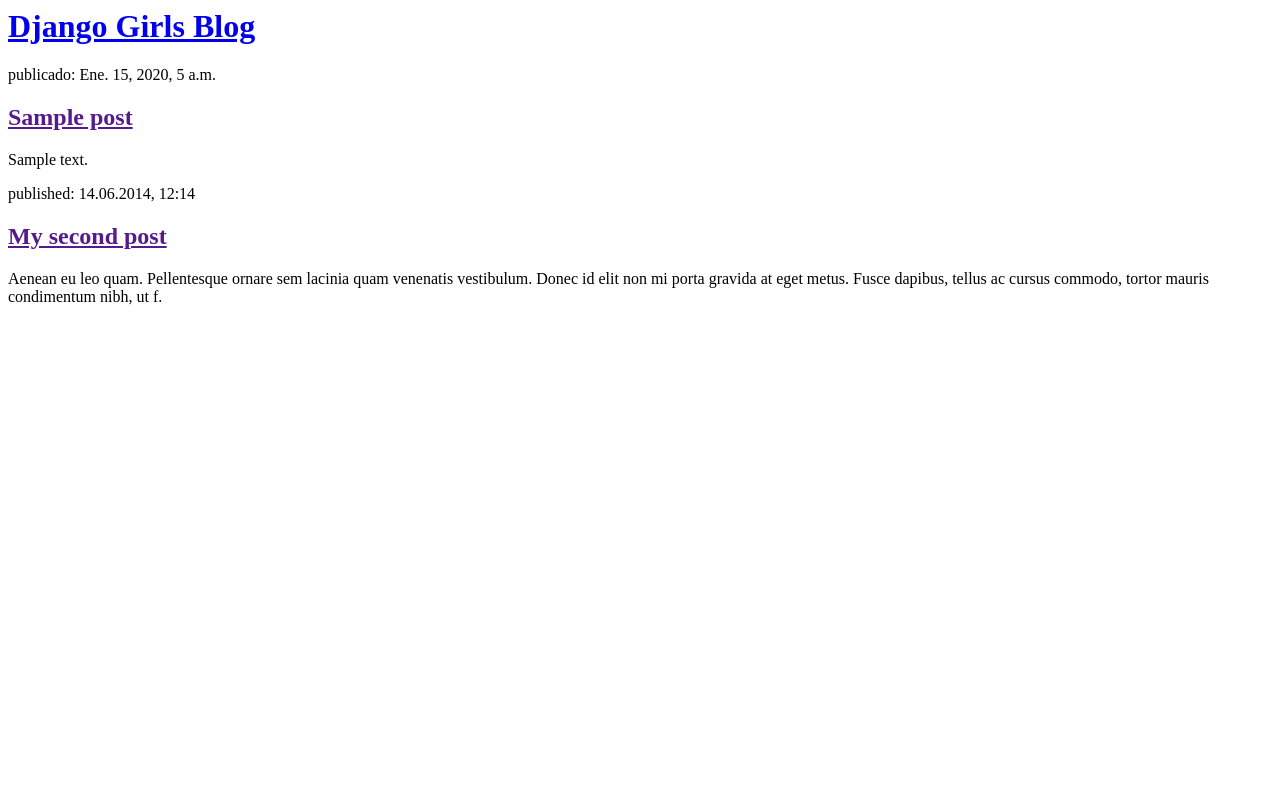
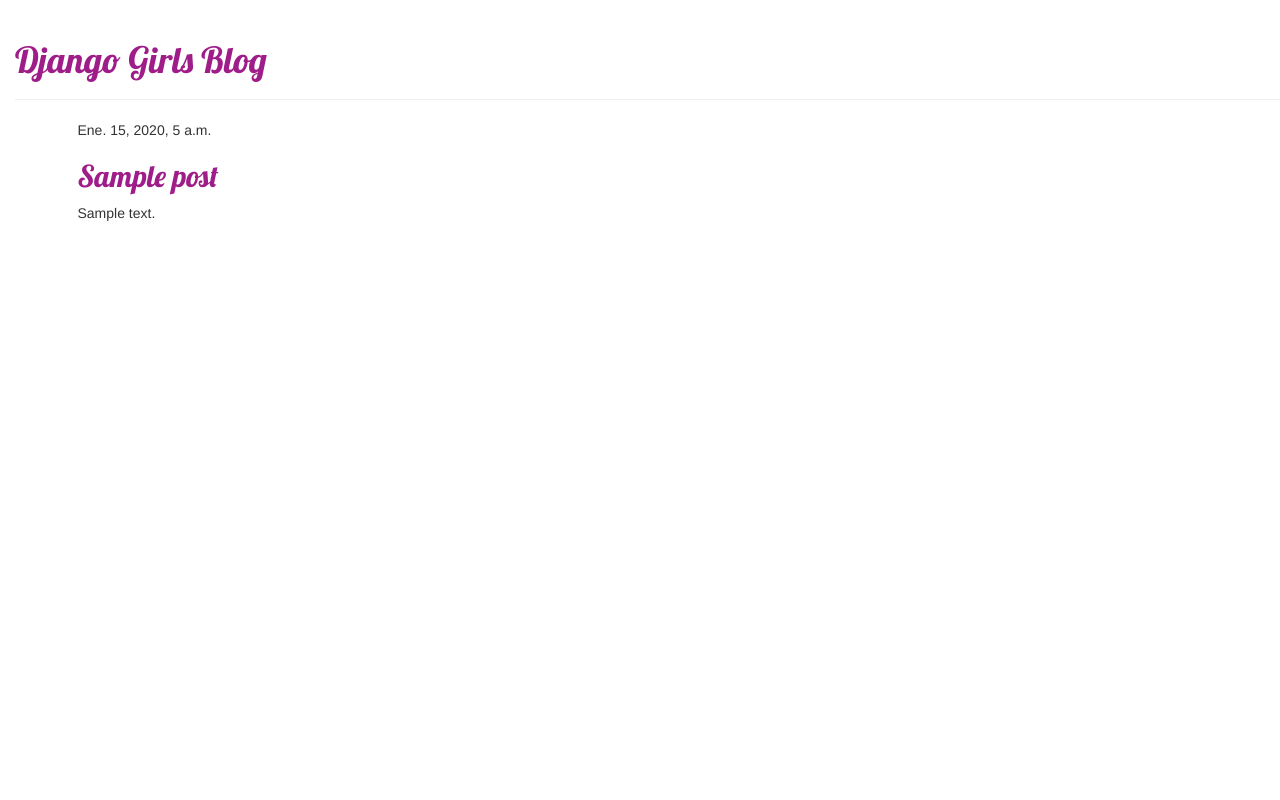
Before and after one commit to Luvallejo93/my-first-blog, a Django app: page / in a window 1280 px wide. Run offline with Django 3.2, Linux system fonts and the light colour scheme; tables that the repository leaves empty hold one stand-in row (values such as "Sample post"); some libraries are stand-ins or nearby versions.

Commit message:
Agregadas vistas y plantilla para el detalle del post del blog así como también CSS para el sitio.

```diff
--- /dev/null
+++ b/blog/static/css/blog.css
@@ -0,0 +1,8 @@
+h1 a, h2 a {
+    color: #9e1d89;
+    font-family: 'Lobster';
+}
+
+body {
+    padding-left: 15px;
+}
--- /dev/null
+++ b/blog/templates/blog/base.html
@@ -0,0 +1,26 @@
+{% load static %}
+
+<html>
+    <head>
+        <title>Django Girls blog</title>
+        <link rel="stylesheet" href="//maxcdn.bootstrapcdn.com/bootstrap/3.2.0/css/bootstrap.min.css">
+        <link rel="stylesheet" href="//maxcdn.bootstrapcdn.com/bootstrap/3.2.0/css/bootstrap-theme.min.css">
+        <link rel="stylesheet" href="{% static 'css/blog.css' %}">
+        <link href="//fonts.googleapis.com/css?family=Lobster&subset=latin,latin-ext" rel="stylesheet" type="text/css">
+    </head>
+    <body>
+        <body>
+            <div class="page-header">
+                <h1><a href="/">Django Girls Blog</a></h1>
+            </div>
+            <div class="content container">
+                <div class="row">
+                    <div class="col-md-8">
+                    {% block content %}
+                    {% endblock %}
+                    </div>
+                </div>
+            </div>
+        </body>
+    </body>
+</html>
--- a/blog/templates/blog/post_list.html
+++ b/blog/templates/blog/post_list.html
@@ -1,26 +1,13 @@
-<html>
-    <head>
-        <title>Django Girls blog</title>
-    </head>
-    <body>
-        <div>
-            <div>
-                <h1><a href="/">Django Girls Blog</a></h1>
+{% extends 'blog/base.html' %}
+
+{% block content %}
+    {% for post in posts %}
+        <div class="post">
+            <div class="date">
+                {{ post.published_date }}
             </div>
-
-            {% for post in posts %}
-                <div>
-                    <p> publicado: {{ post.published_date }}</p>
-                    <h2><a href="">{{ post.title }}</a></h2>
-                    <p>{{ post.text|linebreaksbr }}</p>
-                </div>
-            {% endfor %}
+            <h2><a href="{% url 'post_detail' pk=post.pk %}">{{ post.title }}</a></h2>
+            <p>{{ post.text|linebreaksbr }}</p>
         </div>
-
-        <div>
-            <p>published: 14.06.2014, 12:14</p>
-            <h2><a href="">My second post</a></h2>
-            <p>Aenean eu leo quam. Pellentesque ornare sem lacinia quam venenatis vestibulum. Donec id elit non mi porta gravida at eget metus. Fusce dapibus, tellus ac cursus commodo, tortor mauris condimentum nibh, ut f.</p>
-        </div>
-    </body>
-</html>
+    {% endfor %}
+{% endblock %}
--- a/blog/urls.py
+++ b/blog/urls.py
@@ -3,4 +3,5 @@ from . import views
 
 urlpatterns = [
     path('', views.post_list, name='post_list'),
+    path('post/<int:pk>/', views.post_detail, name='post_detail'),
 ]
--- a/blog/views.py
+++ b/blog/views.py
@@ -1,9 +1,14 @@
 from django.shortcuts import render
 from django.utils import timezone
 from .models import Post
+from django.shortcuts import render, get_object_or_404
 
 # Create your views here.
 
 def post_list(request):
     posts = Post.objects.filter(published_date__lte=timezone.now()).order_by('published_date')
     return render(request, 'blog/post_list.html', {'posts': posts})
+
+def post_detail(request, pk):
+    post = get_object_or_404(Post, pk=pk)
+    return render(request, 'blog/post_detail.html', {'post': post})
--- a/mysite/urls.py
+++ b/mysite/urls.py
@@ -16,8 +16,10 @@ Including another URLconf
 from xml.etree.ElementInclude import include
 from django.contrib import admin
 from django.urls import path, include
+from django.conf.urls.static import static
+from django.conf import settings
 
 urlpatterns = [
     path('admin/', admin.site.urls),
     path('', include('blog.urls')),
-]
+]+  static(settings.STATIC_URL,document_root=settings.STATIC_ROOT)
```
Also changed, not shown: blog/templates/blog/post_detail.html (added, +13 -0 lines).
